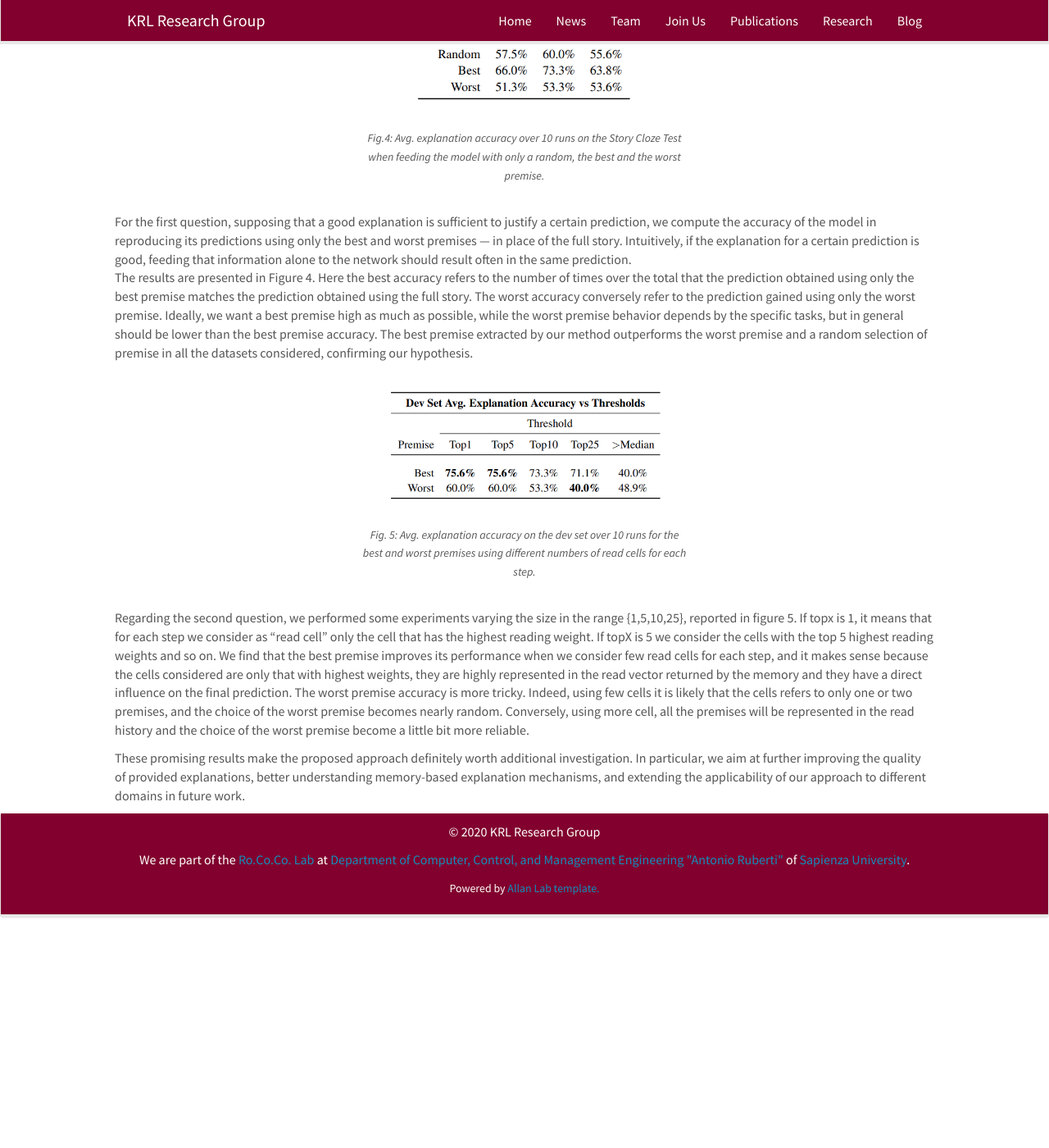
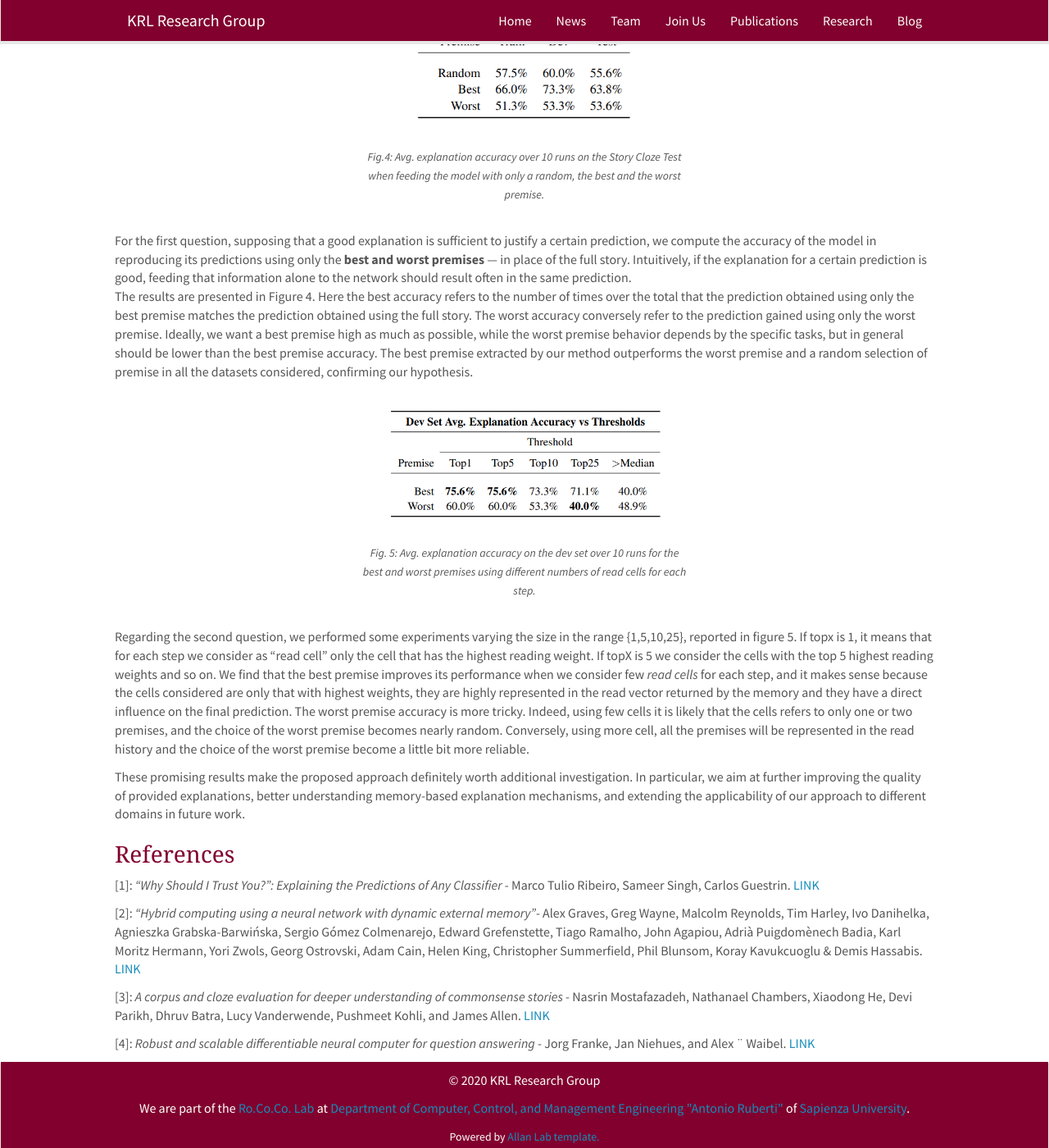
Before and after one commit to KRLGroup/krlgroup.github.io, a Jekyll site: the page built from _posts/2020-10-04-Explainable Inference.md, in a window 1280 px wide and 1400 px high, scrolled down 3377 px. Shown: the whole window at 82% size. Built offline with Jekyll 4.4.1, drawn with Linux system fonts in a browser that asks for light colours; nearby versions of some CDN libraries; before the commit the page ends 4518 px from its top, so only the background shows below that; some of the changed text lies outside the part shown.

Commit message:
added references + fixed data + some additional bold

```diff
--- a/_posts/2020-04-04-Explainable Inference.md
+++ b/_posts/2020-10-04-Explainable Inference.md
@@ -15,15 +15,15 @@
 
 The eXplainable Artificial Intelligence (XAI) field aims to address this problem providing methods that extract insights from the inner working of these systems. While there is an extensive literature on image classification tasks, tabular data and classical settings, there are few works that address the problem on sequential tasks or advanced settings of the latest architectures.
 
-Moreover, most of the model-agnostic approaches start from the assumption that features are independent, or they purposely ignore their dependencies, due to the high computational cost required to compute high order relations between features. Conversely, the most recent architectures like *recurrent memory networks*, *transformers* and *graph neural networks* exploit selective features interaction more and more, creating a gap on the understanding about the motivation behind the success of these architectures. Our work makes a step towards this direction, proposing a method to get explanations about predictions of memory augmented neural networks on tasks that involve sequential data.
+Moreover, most of the model-agnostic approaches start from the assumption that features are independent, or they purposely ignore their dependencies, due to the high computational cost required to compute high order relations between features. Conversely, the most recent architectures like *recurrent memory networks*, *transformers* and *graph neural networks* exploit selective features interaction more and more, creating a gap on the understanding about the motivation behind the success of these architectures. Our work makes a step towards this direction, proposing a method to get explanations about predictions of Memory Augmented Neural Networks on tasks that involve sequential data.
 
 <h3 class="sapienza-text">An Example</h3>
 Let's begin with an example of a popular model-agnostic method: LIME[1]. This example will show us some of the limitations of these approaches.
 
-Consider the Story Cloze Test dataset, a commonsense reasoning
+Consider the Story Cloze Test dataset [3], a commonsense reasoning
 framework for evaluating story understanding. In this task,
 an agent has to choose between two possible endings for a
-set of stories composed by four premises each. We trained a Memory Augmented Neural Network, namely a Simplified Differentiable Neural Computer [2], to solve the problem and then we run LIME on its predictions. An output example is shown on figure 1.
+set of stories composed by four premises each. We trained a Memory Augmented Neural Network, namely a **Simplified Differentiable Neural Computer** (based on [2]), to solve the problem and then we run LIME on its predictions. An output example is shown on figure 1.
 
 <center>
 <div style=" width:400px">
@@ -56,17 +56,17 @@
 </center>
 <br>
 
-It includes: an LSTM that acts as *controller*, a *memory module* and an *explanation module*.
+It includes: an LSTM that acts as <em>controller</em>, a <em>memory module</em> and an <em>**explanation module**</em>.
 As shown on Figure 2, for each step:
 - the controller takes the sequential input and, because it is an LSTM, produces a state on the basis of the current step and the context vector that summarize the previous steps;<br>
 - the memory takes the current controller state and performs a read and writing operation. The write operation simply writes into the memory the content of the state. The reading operation uses a content-attention mechanism to retrieve the content of memory cells similar to the current state. The weighted sum of the reading operation is summarized in a *read vector*; <br>
 - the explanation module keeps track of the writing and reading opreation, storing the weights associated to each cells in both of them and storing where the information are written or read during the input parsing;
 - At the end, a final layer takes the read vector and the current controller state and returns the final answer.
 
-Hence, the memory content is **actively** used during the inference process thanks to the read vector. Additionally, to enforce the network to rely on memory, we insert a dropout layer between the controller and the final layer to penalize a little bit its weight in the last layer.
+Hence, the memory content is **actively** used during the inference process thanks to the read vector. Additionally, to enforce the network to rely on memory, we insert a dropout layer [4] between the controller and the final layer to penalize a little bit its weight in the last layer.
 
 At this point the explanation module has all the ingredients it needs. Based on the given task, it can extract insights from the inner working of the network.
-For example, in Story Cloze test, it stores all the written cells during the premises parsing and links each word to a subset of cells. Then it considers all the read cells during the parsing of the chosen ending and checks to which word these are linked. Note that we consider only the topX of the read cells for each step.
+For example, in Story Cloze test, it stores all the written cells during the premises parsing and links each word to a subset of cells. Then it considers all the *read cells* during the parsing of the chosen ending and checks to which word these are linked. Note that we consider only the topX of the *read cells* for each step.
 
 Let's consider a simplified example. Suppose that we have an input of the form:
 P<sub>1</sub>: X<sub>1</sub> X<sub>2</sub> X<sub>3</sub><br>
@@ -95,7 +95,7 @@
 
 As mentioned before, our method generates a rank. From the rank, we can identify the best and the worst premise, as the premise with the highest and the lowest number of readings. We are interested to check:
 - that the rank is enough good;
-- how the number of read cells considered for each step (topX paramenter) influences the explanations.
+- how the number of *read cells* considered for each step (topX paramenter) influences the explanations.
 
 <center>
 <div style=" width:400px">
@@ -109,8 +109,8 @@
 
 For the first question, supposing that a good explanation is sufficient to
 justify a certain prediction, we compute the accuracy of the
-model in reproducing its predictions using only the best
-and worst premises — in place of the full story. Intuitively,
+model in reproducing its predictions using only the **best
+and worst premises** — in place of the full story. Intuitively,
 if the explanation for a certain prediction is good, feeding
 that information alone to the network should result often in the
 same prediction.<br>
@@ -126,10 +126,24 @@
 <br>
 
 Regarding the second question, we performed some experiments varying the size in the range {1,5,10,25}, reported in figure 5. If topx is 1, it means that for each step we consider as "read cell" only the cell that has the highest reading weight. If topX is 5 we consider the cells with the top 5 highest reading weights and so on.
-We find that the best premise improves its performance when we consider few read cells for each step, and it makes sense because the cells considered are only that with highest weights,
+We find that the best premise improves its performance when we consider few *read cells* for each step, and it makes sense because the cells considered are only that with highest weights,
 they are highly represented in the read vector returned by the
 memory and they have a direct influence on the final prediction.
 The worst premise accuracy is more tricky. Indeed, using few cells it is likely that the cells refers to only one or two premises, and the choice of the worst premise becomes nearly random. Conversely, using more cell, all the premises will be represented in the read history and the choice of the worst premise become a little bit more reliable.
 
 
 These promising results make the proposed approach definitely worth additional investigation. In particular, we aim at further improving the quality of provided explanations, better understanding memory-based explanation mechanisms, and extending the applicability of our approach to different domains in future work.
+
+<h3 class="sapienza-text">References</h3>
+\[1\]: <em>"Why Should I Trust You?": Explaining the Predictions of Any Classifier</em> - Marco Tulio Ribeiro, Sameer Singh, Carlos Guestrin. <a href="https://arxiv.org/abs/1602.04938">LINK</a>
+
+\[2\]: <em>"Hybrid computing using a neural network with dynamic external memory"</em>- Alex Graves, Greg Wayne, Malcolm Reynolds, Tim Harley, Ivo Danihelka, Agnieszka Grabska-Barwińska, Sergio Gómez Colmenarejo, Edward Grefenstette, Tiago Ramalho, John Agapiou, Adrià Puigdomènech Badia, Karl Moritz Hermann, Yori Zwols, Georg Ostrovski, Adam Cain, Helen King, Christopher Summerfield, Phil Blunsom, Koray Kavukcuoglu & Demis Hassabis. <a href="https://www.nature.com/articles/nature20101">LINK</a>
+
+\[3\]: <em>A corpus and cloze evaluation for deeper
+understanding of commonsense stories</em> - Nasrin Mostafazadeh,
+Nathanael Chambers, Xiaodong He, Devi Parikh,
+Dhruv Batra, Lucy Vanderwende, Pushmeet Kohli, and
+James Allen. <a href="https://www.aclweb.org/anthology/N16-1098/">LINK</a>
+
+\[4\]: <em>Robust and scalable differentiable neural computer for question answering</em> - Jorg Franke, Jan Niehues, and Alex ¨
+Waibel. <a href="https://www.aclweb.org/anthology/W18-2606.pdf/">LINK</a>
```
